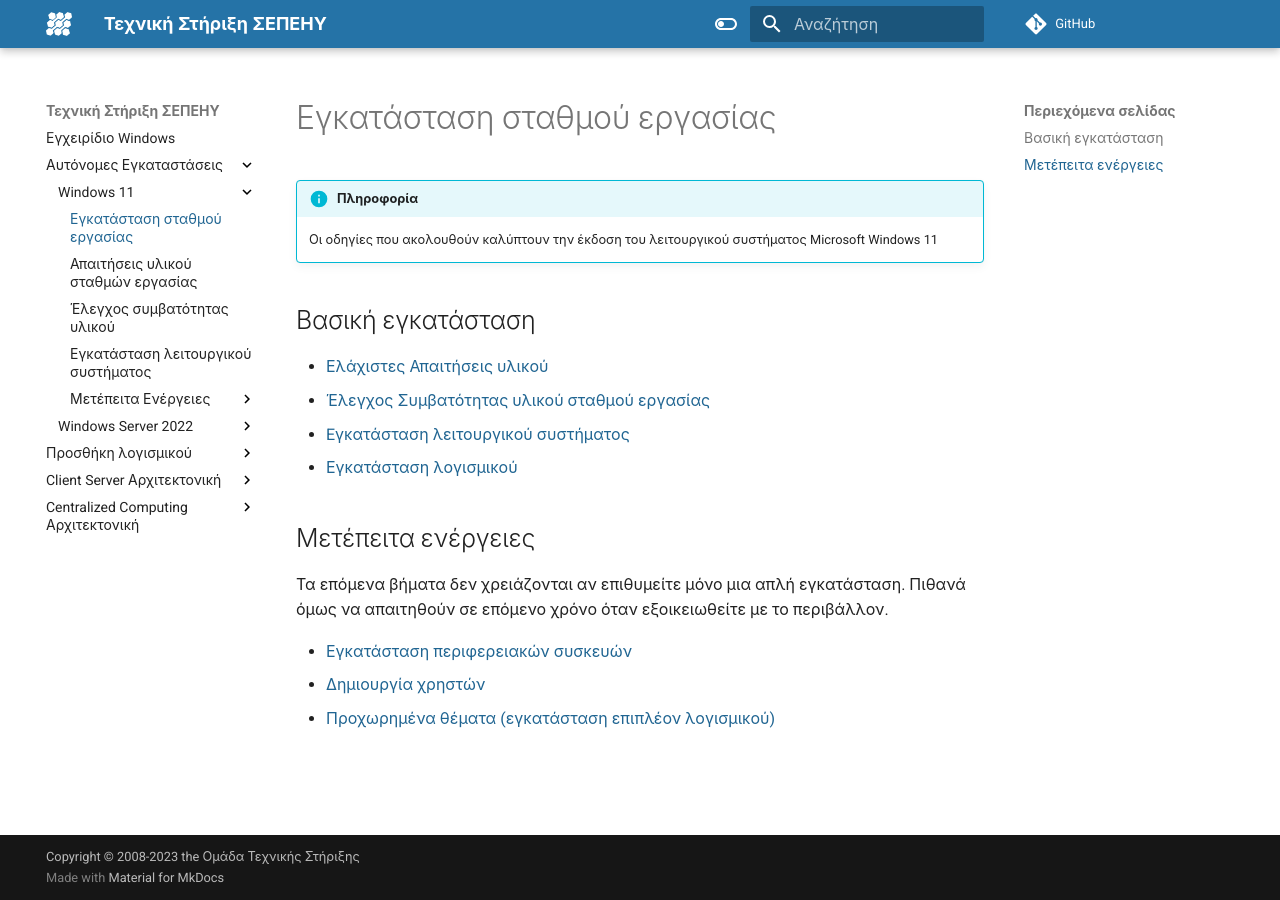
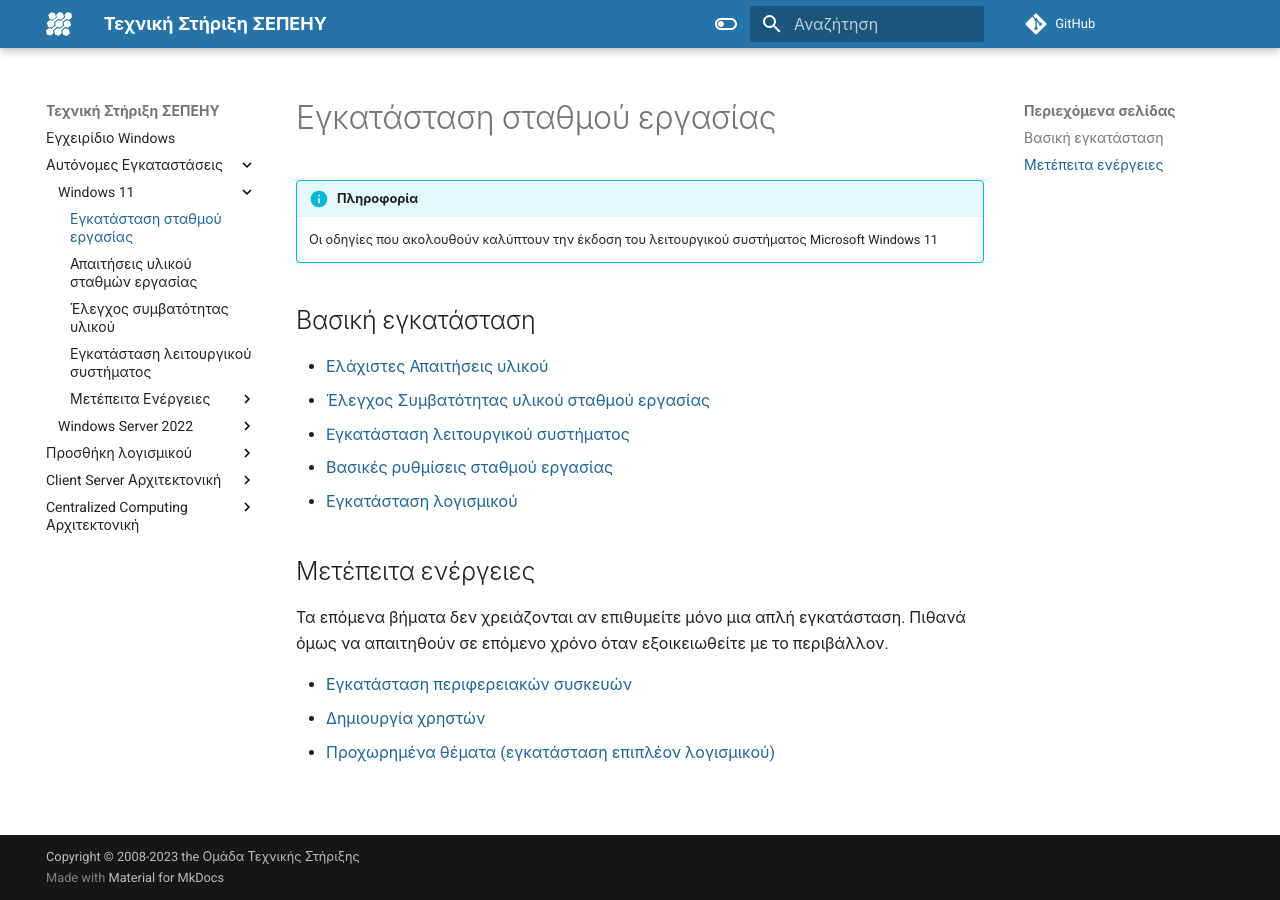
Before and after one commit to pe86/windows, an MkDocs documentation site: the page built from docs/client/index.md, in a window 1280 px wide. Built offline with MkDocs 1.6.1 and Material for MkDocs 9.7.7, drawn with Linux system fonts in a browser that asks for light colours; comment, search, counter and statistics services are not loaded.

Commit message:
Σύνδεση του basic-settings στο βασικό menu

```diff
--- a/docs/client/index.md
+++ b/docs/client/index.md
@@ -8,6 +8,7 @@
 - [Ελάχιστες Απαιτήσεις υλικού](requirements.md)
 - [Έλεγχος Συμβατότητας υλικού σταθμού εργασίας](compatibility.md)
 - [Eγκατάσταση λειτουργικού συστήματος](installation/index.md)
+- [Βασικές ρυθμίσεις σταθμού εργασίας](basic-settings/index.md)
 - [Εγκατάσταση λογισμικού](../software/index.md)
 
 ## Μετέπειτα ενέργειες
```
